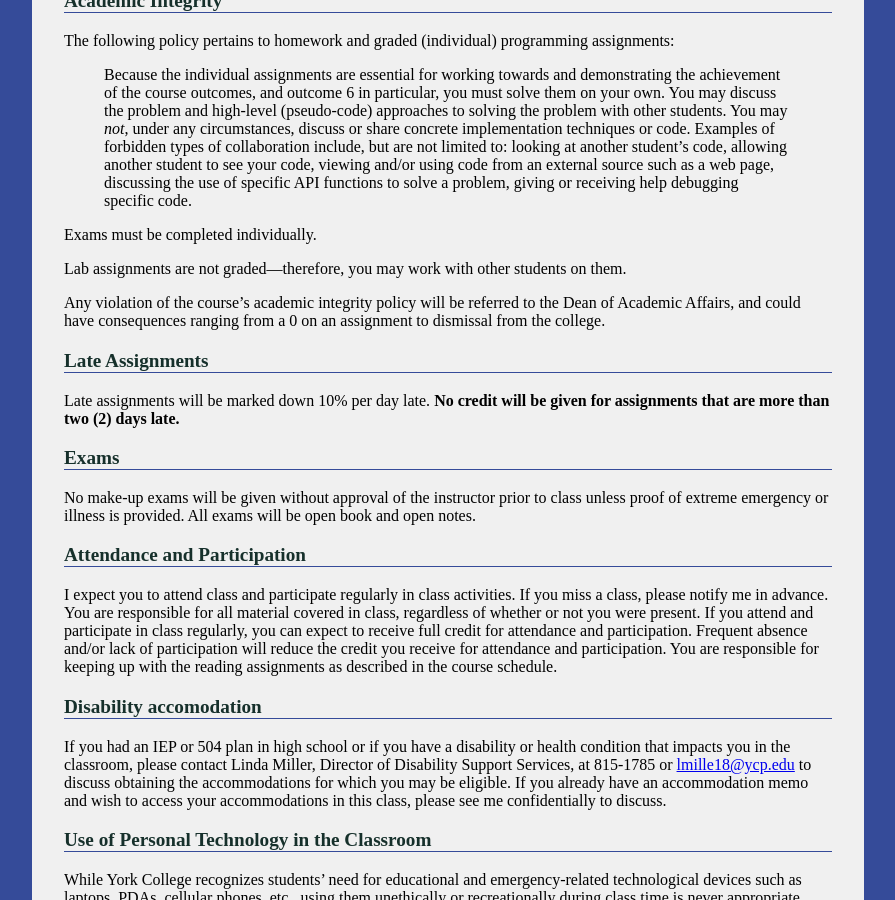
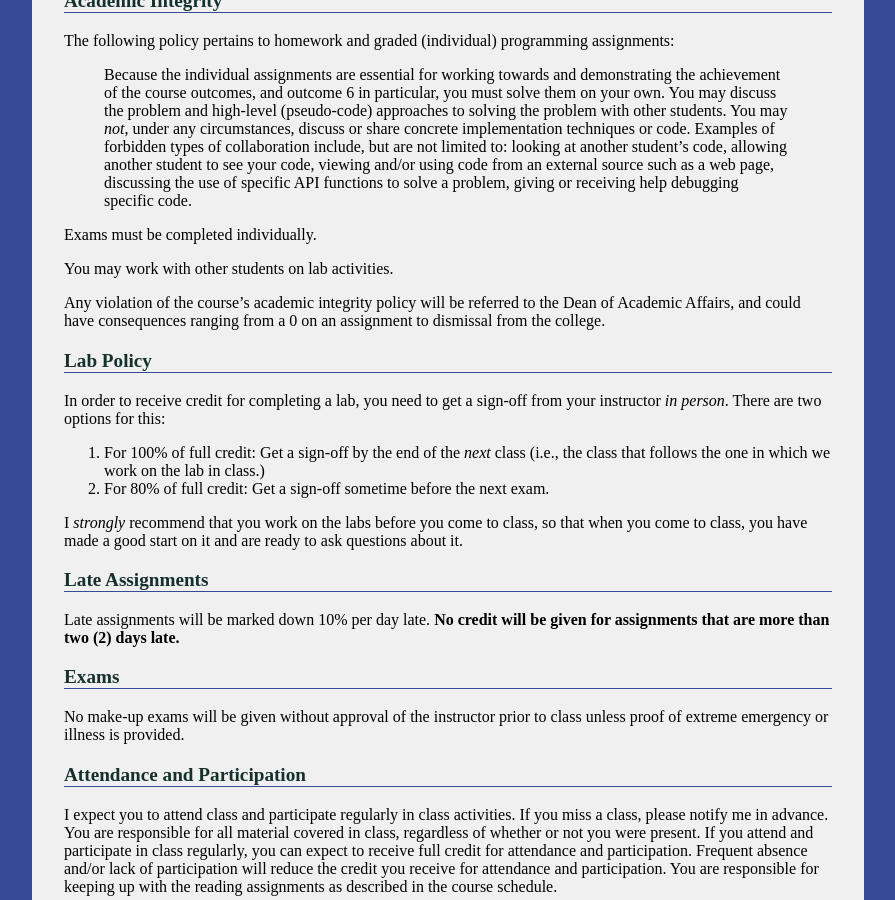
Before and after one commit to ycpcs/cs340-fall2017, a Jekyll site: the page built from syllabus.md, in a window 1280 px wide and 900 px high, scrolled down 2278 px. Shown: the whole window, without its empty margins (192-1087 px from the left). Built offline with Jekyll 4.4.1, drawn with Linux system fonts in a browser that asks for light colours; some of the changed text lies outside the part shown.

Commit message:
lab policy, no guarantee that exams are open notes

```diff
--- a/syllabus.md
+++ b/syllabus.md
@@ -83,7 +83,7 @@ Your overall grade for the course will be determined as follows:
 -   Homework and programming assignments: 30%
 -   Midterm exams: 40% (20% each)
 -   Final exam: 20%
--   Attendance/participation: 10%
+-   Quizzes, labs, attendance/participation: 10%
 
 ### Course website
 
@@ -111,9 +111,18 @@ The following policy pertains to homework and graded (individual) programming as
 
 Exams must be completed individually.
 
-Lab assignments are not graded&mdash;therefore, you may work with other students on them.
+You may work with other students on lab activities.
 
 Any violation of the course's academic integrity policy will be referred to the Dean of Academic Affairs, and could have consequences ranging from a 0 on an assignment to dismissal from the college.
+
+### Lab Policy
+
+In order to receive credit for completing a lab, you need to get a sign-off from your instructor *in person*.  There are two options for this:
+
+1. For 100% of full credit: Get a sign-off by the end of the *next* class (i.e., the class that follows the one in which we work on the lab in class.)
+2. For 80% of full credit: Get a sign-off sometime before the next exam.
+
+I *strongly* recommend that you work on the labs before you come to class, so that when you come to class, you have made a good start on it and are ready to ask questions about it.
 
 ### Late Assignments
 
@@ -121,7 +130,7 @@ Late assignments will be marked down 10% per day late. **No credit will be given
 
 ### Exams
 
-No make-up exams will be given without approval of the instructor prior to class unless proof of extreme emergency or illness is provided. All exams will be open book and open notes.
+No make-up exams will be given without approval of the instructor prior to class unless proof of extreme emergency or illness is provided.
 
 ### Attendance and Participation
 
```
